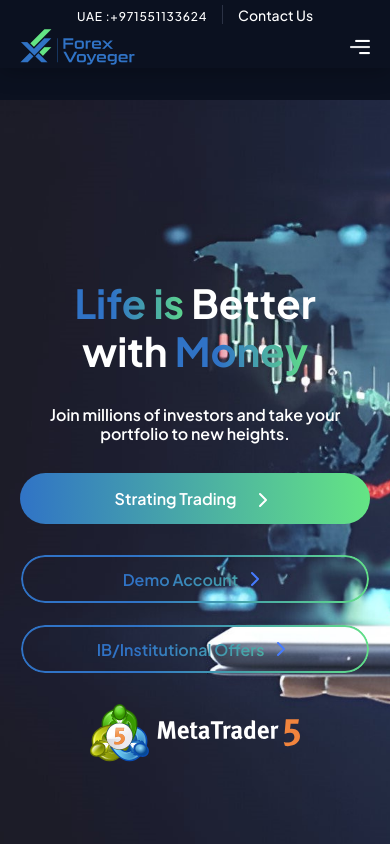
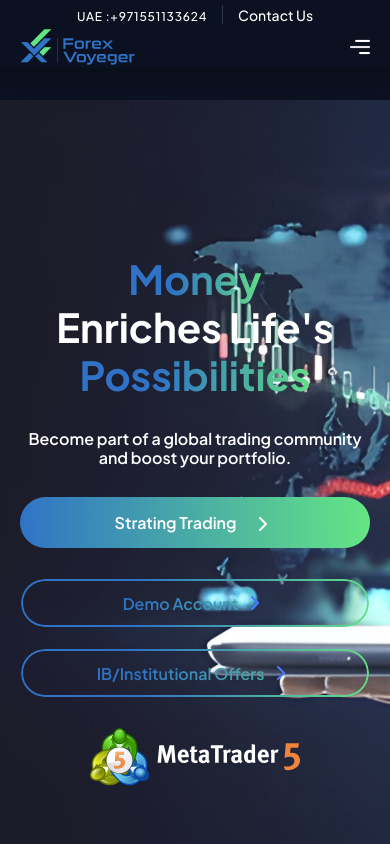
Before and after one commit to jimmyhinsu/forex-voyager-limited, a React (Create React App) app: page / in a window 390 px wide. Shown: the top 844 px of the page. Built offline with nearby package versions, Linux system fonts and the light colour scheme.

Commit message:
some button changes responsiv

```diff
--- a/src/components/sidebar/index.js
+++ b/src/components/sidebar/index.js
@@ -33,7 +33,7 @@ export default function Sidebar({ isSidebarOpen, onClose }) {
               {activeDropdown === 1 && (
                 <div className="dropdown-content-sidebar-details">
                   <div className="dropdowns-links-main">
-                    <Link to={"/cryptocurrencies"} onClick={onClose}>Why Forex Voyager Limited</Link>
+                    <Link to={"/whyforexvoyager"} onClick={onClose}>Why Forex Voyager Limited</Link>
                   </div>
                   <div className="dropdowns-links-main">
                     <Link to={"/regulations"} onClick={onClose}>Regulations</Link>
--- a/src/module/commodities/commodities.scss
+++ b/src/module/commodities/commodities.scss
@@ -303,7 +303,7 @@
                         }
                     }
 
-                    .open-commdities {
+                    .open {
                         border: none;
                         border-radius: 50px;
                         background-color: transparent;
--- a/src/module/cryptocurrencies/cryptocurrencies.scss
+++ b/src/module/cryptocurrencies/cryptocurrencies.scss
@@ -225,7 +225,6 @@
                         padding: 19px;
 
                         h3 {
-
                             background-size: 200% auto !important;
                             color: #3073c6;
                             -webkit-background-clip: text !important;
@@ -262,7 +261,7 @@
                     }
                     .start {
                         button {
-                                background-image: linear-gradient(88.9deg, #3073c6, #64e584 50%, #64e584 75%, #3073c6 120%);
+                            background-image: linear-gradient(88.9deg, #3073c6, #64e584 50%, #64e584 75%, #3073c6 120%);
                             padding: 15px;
                             border: none;
                             border-radius: 50px;
@@ -305,7 +304,7 @@
                         }
                     }
 
-                    .open-crypto {
+                    .open {
                         border: none;
                         border-radius: 50px;
                         background-color: transparent;
@@ -378,7 +377,6 @@
                         padding: 19px;
 
                         h3 {
-
                             background-size: 200% auto !important;
                             color: #3073c6;
                             -webkit-background-clip: text !important;
--- a/src/module/forex/forex.scss
+++ b/src/module/forex/forex.scss
@@ -304,7 +304,7 @@
                         }
                     }
 
-                    .open-forex {
+                    .open {
                         border: none;
                         border-radius: 50px;
                         background-color: transparent;
--- a/src/module/home/herobanner/herobanner.scss
+++ b/src/module/home/herobanner/herobanner.scss
@@ -22,7 +22,7 @@
         flex-direction: column;
         justify-content: left;
         text-align: left;
-        max-width: 600px;
+        max-width: 644px;
         gap: 30px;
         padding: 80px;
         background-color: transparent;
--- a/src/module/home/herobanner/index.js
+++ b/src/module/home/herobanner/index.js
@@ -10,11 +10,11 @@ export default function Herobanner({ id }) {
         <div className="herobannercontent">
           <div className="text">
             <h2>
-              <span>Life is </span> Better with <span>Money</span>
+              <span>Money </span> Enriches Life's  <span>Possibilities</span>
             </h2>
           </div>
 
-          <p>Join millions of investors and take your portfolio to new heights.</p>
+          <p>Become part of a global trading community and boost your portfolio.</p>
 
           <div className="button">
             <button>
```
